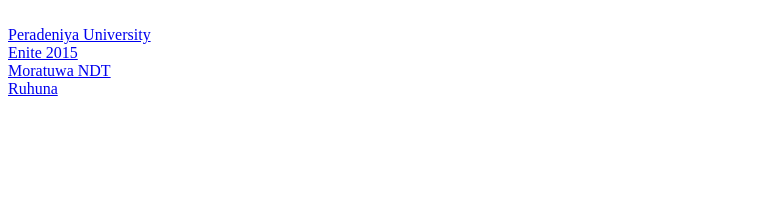
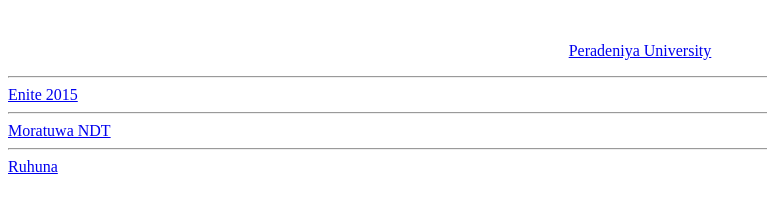
Before and after one commit to yasithbuddhima/sasnakasansada, a plain HTML site: page index.html in a window 1280 px wide. Shown: the whole page, without its empty margins (0-767 px from the left). Drawn offline with Linux system fonts and the light colour scheme.

Commit message:
Update index.html

```diff
--- a/index.html
+++ b/index.html
@@ -1,9 +1,10 @@
 <br>
-<hl>
-<a href="https://youtu.be/5s5nL2vh3kY?si=ypX790CPesQOIlIa">Peradeniya University </a><br>
-  <hl>
-<a href="https://youtu.be/A9vHuPMpY8M?si=3uKk0iQa757VCe28" > Enite 2015 </a><br>
-<hl>
-  <a href="https://youtu.be/lqqe6B58pMU?si=HT5zzuoI_IION6k_" >Moratuwa NDT</a><br>
-  <hl>
-    <a href="https://youtu.be/nu58h3_HLVQ?si=z71e1v3heD-4sUUn">Ruhuna </a><br>
+<hl><p style="text-align:center">
+<a href="https://youtu.be/5s5nL2vh3kY?si=ypX790CPesQOIlIa" target="_blank">Peradeniya University </a><br>
+  <hr>
+<a href="https://youtu.be/A9vHuPMpY8M?si=3uKk0iQa757VCe28" target="_blank" > Enite 2015 </a><br>
+<hr>
+  <a href="https://youtu.be/lqqe6B58pMU?si=HT5zzuoI_IION6k_" target="_blank" >Moratuwa NDT</a><br>
+  <hr>
+    <a href="https://youtu.be/nu58h3_HLVQ?si=z71e1v3heD-4sUUn" target="_blank">Ruhuna </a><br>
+  </p>
```
